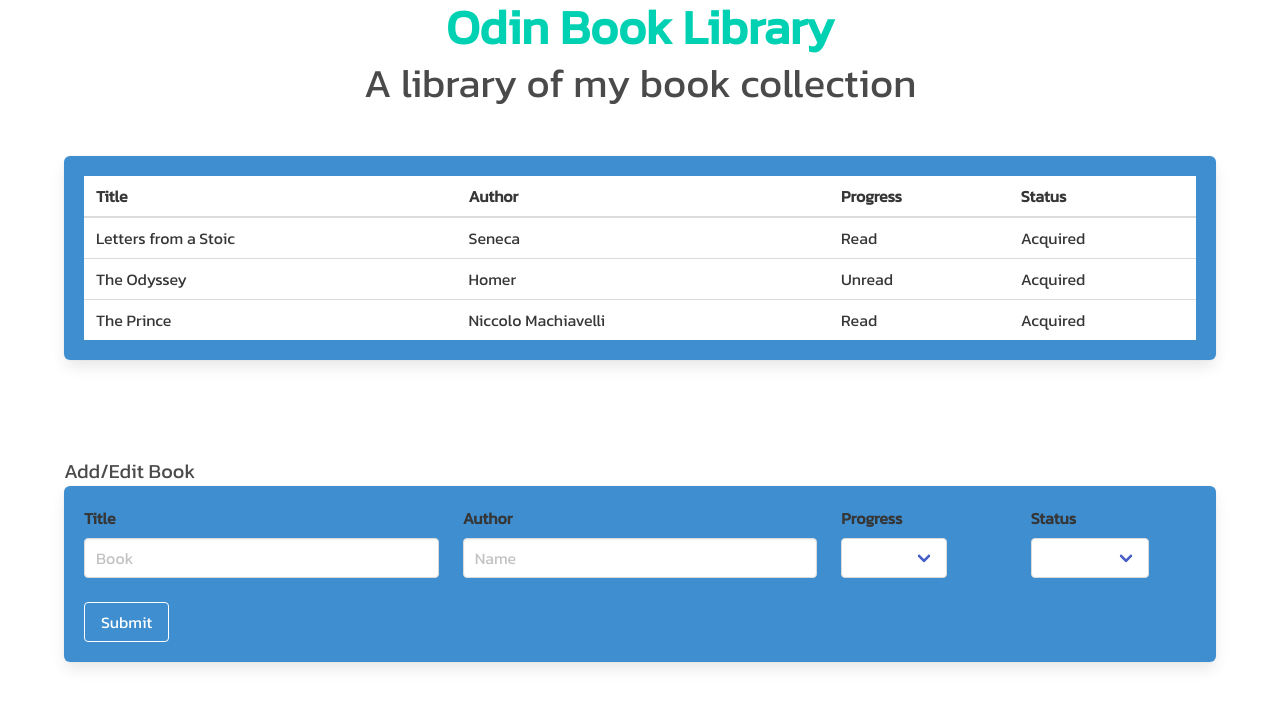
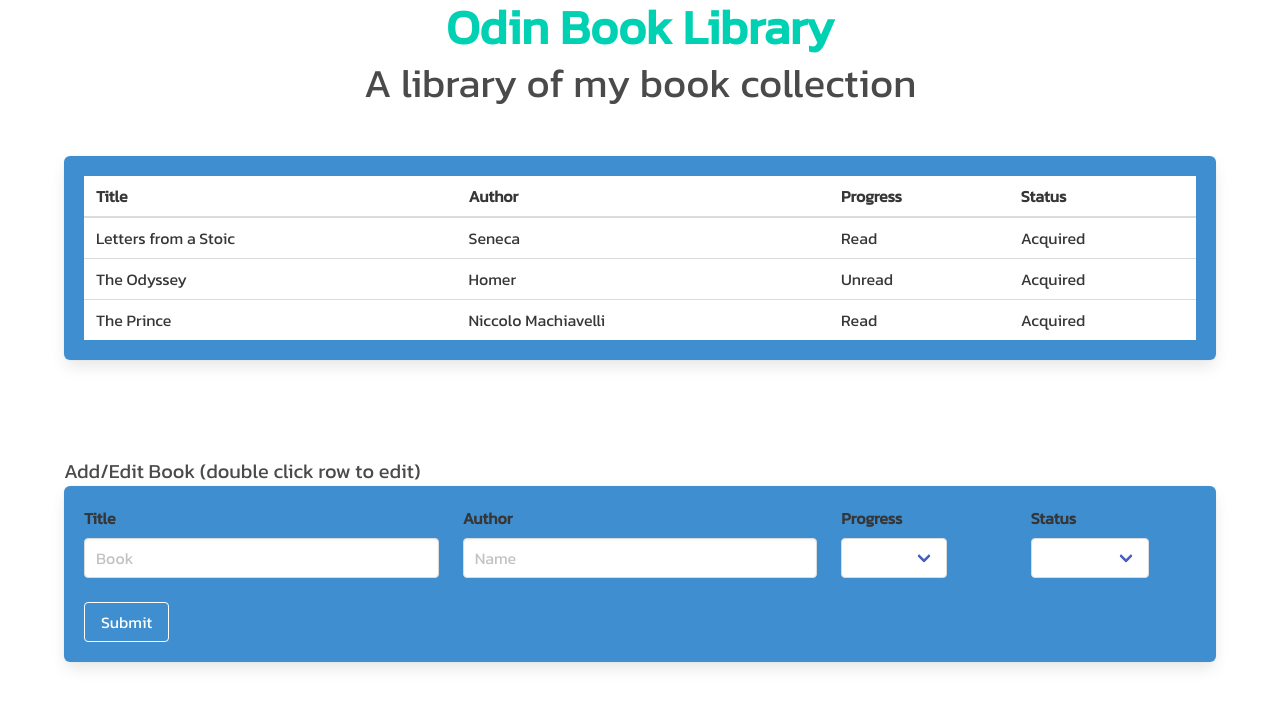
Before and after one commit to anon-legion/my-library, a React (Create React App) app: page / in a window 1280 px wide. Shown: the top 706 px of the page. Built offline with nearby package versions, Linux system fonts and the light colour scheme.

Commit message:
update App.js include how to edit books

```diff
--- a/src/App.js
+++ b/src/App.js
@@ -57,7 +57,7 @@ function App() {
       </main>
       <div className="section">
         <div className="container">
-          <span className="is-size-5">Add/Edit Book</span>
+          <span className="is-size-5">Add/Edit Book (double click row to edit)</span>
           <div className="box has-background-info">
             <LibraryContext.Provider value={{ myLibrary, setMyLibrary, editBook }}>
               <NewBookForm />
```
